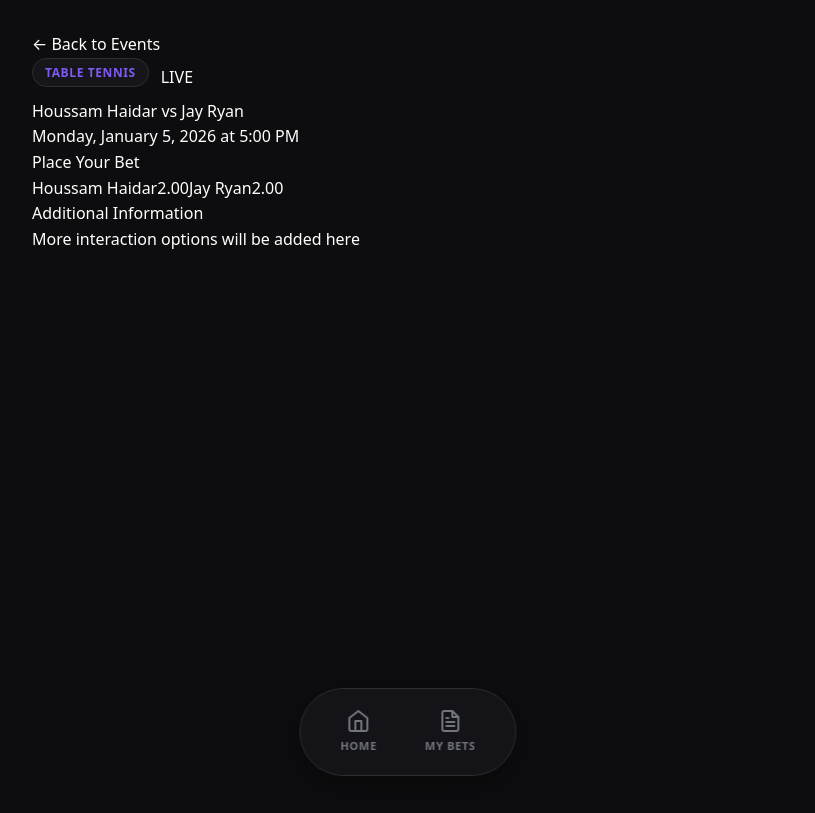
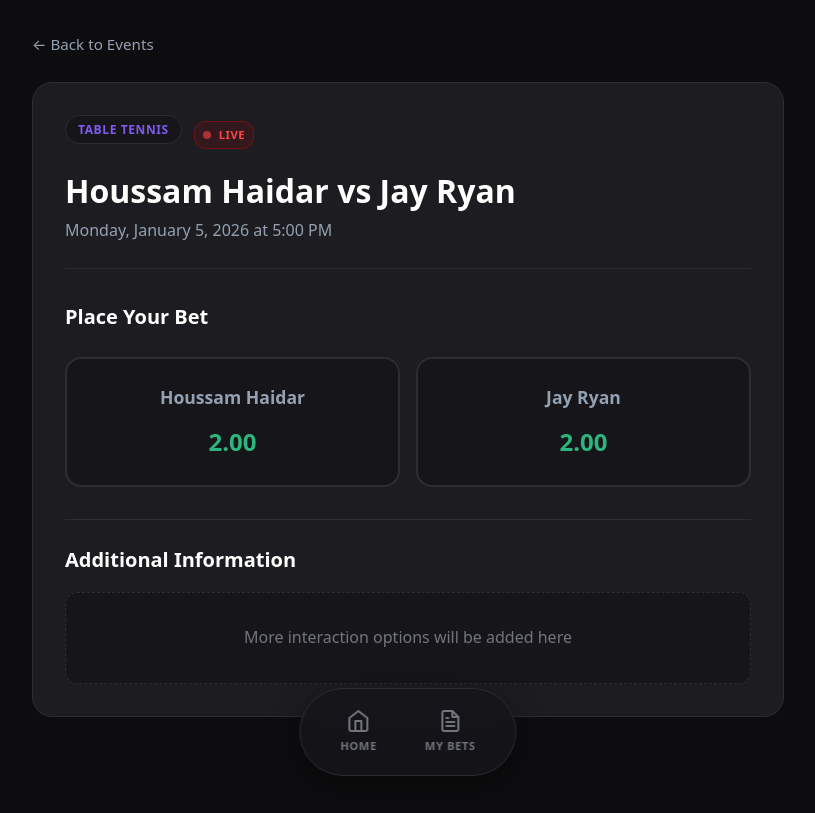
Before and after one commit to BSaini25/degen-betting-app, a Next.js app: page /events/evt-001 in a window 1280 px wide. Shown: the whole page, without its empty margins (232-1047 px from the left). Built offline with nearby package versions, Linux system fonts and the light colour scheme.

Commit message:
Rebased changes onto betting

```diff
--- a/app/globals.css
+++ b/app/globals.css
@@ -77,6 +77,12 @@ body {
 }
 
 /* Event Card */
+.event-card-link {
+  text-decoration: none;
+  color: inherit;
+  display: block;
+}
+
 .event-card {
   background: var(--bg-card);
   border: 1px solid var(--border);
@@ -87,9 +93,10 @@ body {
   align-items: center;
   gap: 1.5rem;
   transition: all 0.2s ease;
+  cursor: pointer;
 }
 
-.event-card:hover {
+.event-card-link:hover .event-card {
   background: var(--bg-card-hover);
   border-color: var(--accent);
   box-shadow: 0 0 20px var(--accent-glow);
@@ -127,6 +134,42 @@ body {
 .event-date {
   font-size: 0.9rem;
   color: var(--text-muted);
+}
+
+/* Live Indicator */
+.live-indicator {
+  display: inline-flex;
+  align-items: center;
+  gap: 0.25rem;
+  padding: 0.25rem 0.5rem;
+  background: rgba(255, 0, 0, 0.1);
+  border: 1px solid rgba(255, 0, 0, 0.3);
+  border-radius: 12px;
+  font-size: 0.7rem;
+  font-weight: 600;
+  text-transform: uppercase;
+  letter-spacing: 0.05em;
+  color: #ff4444;
+}
+
+.live-dot {
+  display: inline-block;
+  width: 8px;
+  height: 8px;
+  background: #ff4444;
+  border-radius: 50%;
+  animation: pulse 1.5s ease-in-out infinite;
+}
+
+@keyframes pulse {
+  0%, 100% {
+    opacity: 1;
+    transform: scale(1);
+  }
+  50% {
+    opacity: 0.5;
+    transform: scale(0.8);
+  }
 }
 
 /* Outcomes / Bet Buttons */
@@ -455,3 +498,186 @@ body {
     grid-template-columns: 1fr;
   }
 }
+
+/* Event Detail Page */
+.event-detail-header {
+  margin-bottom: 1.5rem;
+}
+
+.back-link {
+  display: inline-flex;
+  align-items: center;
+  gap: 0.5rem;
+  color: var(--text-secondary);
+  text-decoration: none;
+  font-size: 0.95rem;
+  transition: color 0.2s ease;
+}
+
+.back-link:hover {
+  color: var(--accent);
+}
+
+.event-detail-card {
+  background: var(--bg-card);
+  border: 1px solid var(--border);
+  border-radius: 20px;
+  padding: 2rem;
+  max-width: 900px;
+  margin: 0 auto;
+}
+
+.event-detail-info {
+  display: flex;
+  flex-direction: column;
+  gap: 2rem;
+}
+
+.event-detail-meta {
+  padding-bottom: 1.5rem;
+  border-bottom: 1px solid var(--border);
+}
+
+.event-detail-name {
+  font-size: 2rem;
+  font-weight: 700;
+  color: var(--text-primary);
+  margin: 1rem 0 0.5rem 0;
+  line-height: 1.2;
+}
+
+.event-detail-date {
+  font-size: 1rem;
+  color: var(--text-secondary);
+}
+
+.event-detail-outcomes {
+  display: flex;
+  flex-direction: column;
+  gap: 1rem;
+}
+
+.outcomes-heading {
+  font-size: 1.25rem;
+  font-weight: 600;
+  color: var(--text-primary);
+  margin-bottom: 0.5rem;
+}
+
+.outcomes-grid {
+  display: grid;
+  grid-template-columns: repeat(auto-fit, minmax(200px, 1fr));
+  gap: 1rem;
+}
+
+.outcome-detail-btn {
+  display: flex;
+  flex-direction: column;
+  align-items: center;
+  justify-content: center;
+  gap: 0.5rem;
+  padding: 1.5rem 1.5rem;
+  background: var(--bg-secondary);
+  border: 2px solid var(--border);
+  border-radius: 16px;
+  cursor: pointer;
+  transition: all 0.2s ease;
+  min-height: 120px;
+}
+
+.outcome-detail-btn:hover {
+  background: var(--accent);
+  border-color: var(--accent);
+  transform: translateY(-4px);
+  box-shadow: 0 8px 24px var(--accent-glow);
+}
+
+.outcome-detail-btn:active {
+  transform: translateY(-2px);
+}
+
+.outcome-detail-content {
+  display: flex;
+  flex-direction: column;
+  align-items: center;
+  gap: 0.75rem;
+  width: 100%;
+}
+
+.outcome-detail-name {
+  font-size: 1.1rem;
+  font-weight: 600;
+  color: var(--text-secondary);
+  text-align: center;
+}
+
+.outcome-detail-btn:hover .outcome-detail-name {
+  color: var(--text-primary);
+}
+
+.outcome-detail-odds {
+  font-size: 1.5rem;
+  font-weight: 700;
+  color: var(--success);
+}
+
+.outcome-detail-btn:hover .outcome-detail-odds {
+  color: var(--text-primary);
+}
+
+.event-detail-actions {
+  padding-top: 1.5rem;
+  border-top: 1px solid var(--border);
+}
+
+.actions-heading {
+  font-size: 1.25rem;
+  font-weight: 600;
+  color: var(--text-primary);
+  margin-bottom: 1rem;
+}
+
+.actions-placeholder {
+  padding: 2rem;
+  background: var(--bg-secondary);
+  border: 1px dashed var(--border);
+  border-radius: 12px;
+  text-align: center;
+  color: var(--text-muted);
+}
+
+.event-detail-error {
+  text-align: center;
+  padding: 3rem 2rem;
+}
+
+.event-detail-error h1 {
+  font-size: 2rem;
+  font-weight: 700;
+  color: var(--text-primary);
+  margin-bottom: 1rem;
+}
+
+.event-detail-error p {
+  color: var(--text-secondary);
+  margin-bottom: 2rem;
+}
+
+.live-indicator span:not(.live-dot) {
+  margin-left: 0.25rem;
+}
+
+/* Responsive */
+@media (max-width: 640px) {
+  .event-detail-card {
+    padding: 1.5rem;
+  }
+
+  .event-detail-name {
+    font-size: 1.5rem;
+  }
+
+  .outcomes-grid {
+    grid-template-columns: 1fr;
+  }
+}
--- a/app/page.tsx
+++ b/app/page.tsx
@@ -1,6 +1,8 @@
 "use client";
 
 import { useEffect, useState } from "react";
+import Link from "next/link";
+import { useRouter } from "next/navigation";
 import { dummyEvents } from "@/data/events";
 import { Event, Outcome } from "@/types/event";
 import { placeBet, getMoney, BET_COST, STARTING_MONEY } from "@/lib/bets";
@@ -51,11 +53,42 @@ function handleBet(event: Event, outcome: Outcome) {
   console.log(`Bet placed on "${outcome.name}" for event "${event.name}" at odds ${outcome.odds}. Remaining balance: ${getMoney()}`);
 }
 
+/**
+ * Checks if an event is currently live (started within the last hour)
+ */
+function isEventLive(event: Event): boolean {
+  const eventDate = new Date(event.date);
+  const now = new Date();
+  const oneHourAgo = new Date(now.getTime() - 60 * 60 * 1000);
+  return eventDate >= oneHourAgo && eventDate <= now;
+}
+
 function EventCard({ event, onBet }: { event: Event; onBet: (event: Event, outcome: Outcome) => void }) {
+  const [isLive, setIsLive] = useState(false);
+  const router = useRouter();
+
+  useEffect(() => {
+    setIsLive(isEventLive(event));
+  }, [event]);
+
+  const handleOutcomeClick = (e: React.MouseEvent) => {
+    e.preventDefault();
+    e.stopPropagation();
+    router.push(`/events/${event.id}`);
+  };
+
   return (
+    <Link href={`/events/${event.id}`} className="event-card-link">
       <div className="event-card">
         <div className="event-info">
+          <div style={{ display: "flex", alignItems: "center", gap: "0.5rem", marginBottom: "0.75rem" }}>
             <span className="event-category">{event.category}</span>
+            {isLive && (
+              <span className="live-indicator" title="Live">
+                <span className="live-dot"></span>
+              </span>
+            )}
+          </div>
           <h2 className="event-name">{event.name}</h2>
           <p className="event-date"><FormattedDate dateString={event.date} /></p>
         </div>
@@ -64,7 +97,7 @@ function EventCard({ event, onBet }: { event: Event; onBet: (event: Event, outco
           <button
             key={outcome.id}
             className="outcome-btn"
-            onClick={() => onBet(event, outcome)}
+            onClick={handleOutcomeClick}
           >
             <span className="outcome-name">{outcome.name}</span>
             <span className="outcome-odds">{outcome.odds.toFixed(2)}</span>
@@ -72,6 +105,7 @@ function EventCard({ event, onBet }: { event: Event; onBet: (event: Event, outco
         ))}
       </div>
     </div>
+    </Link>
   );
 }
 
```
Lines whose indentation alone changed are shown as unchanged.
